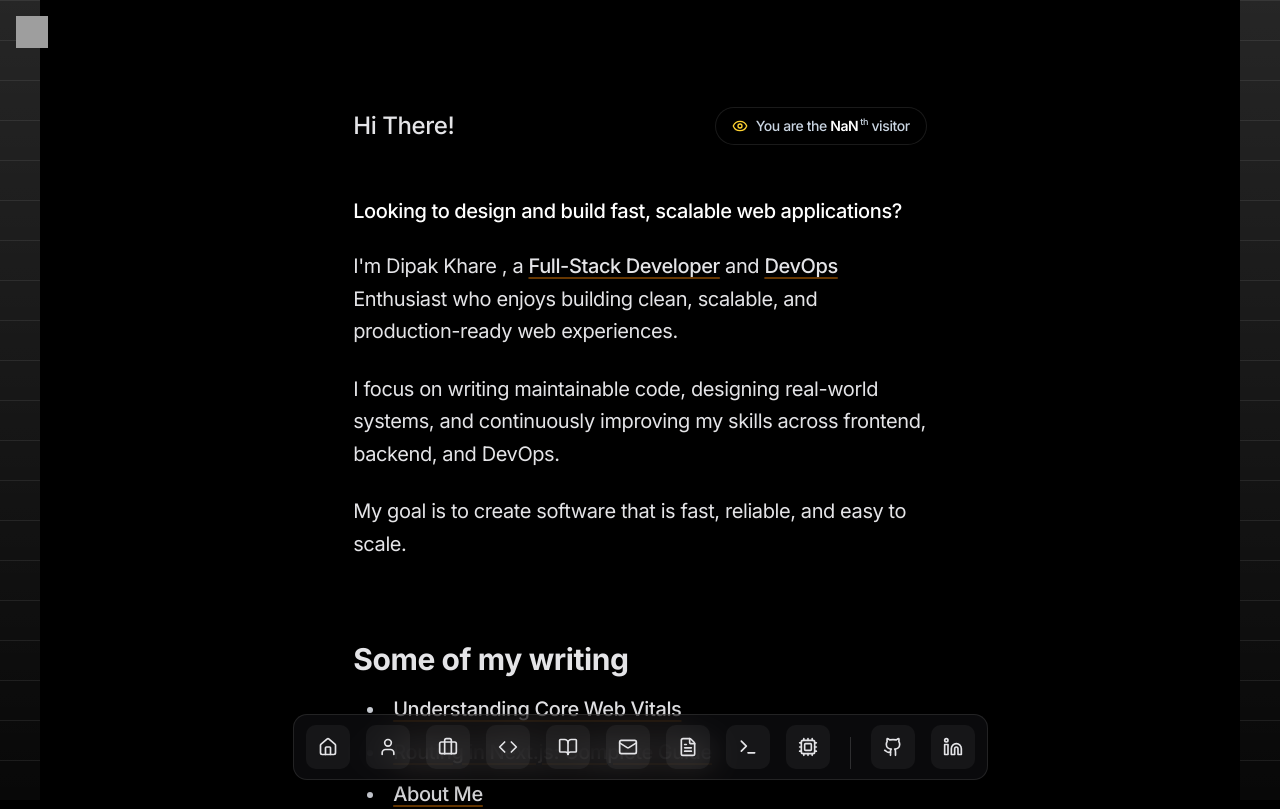
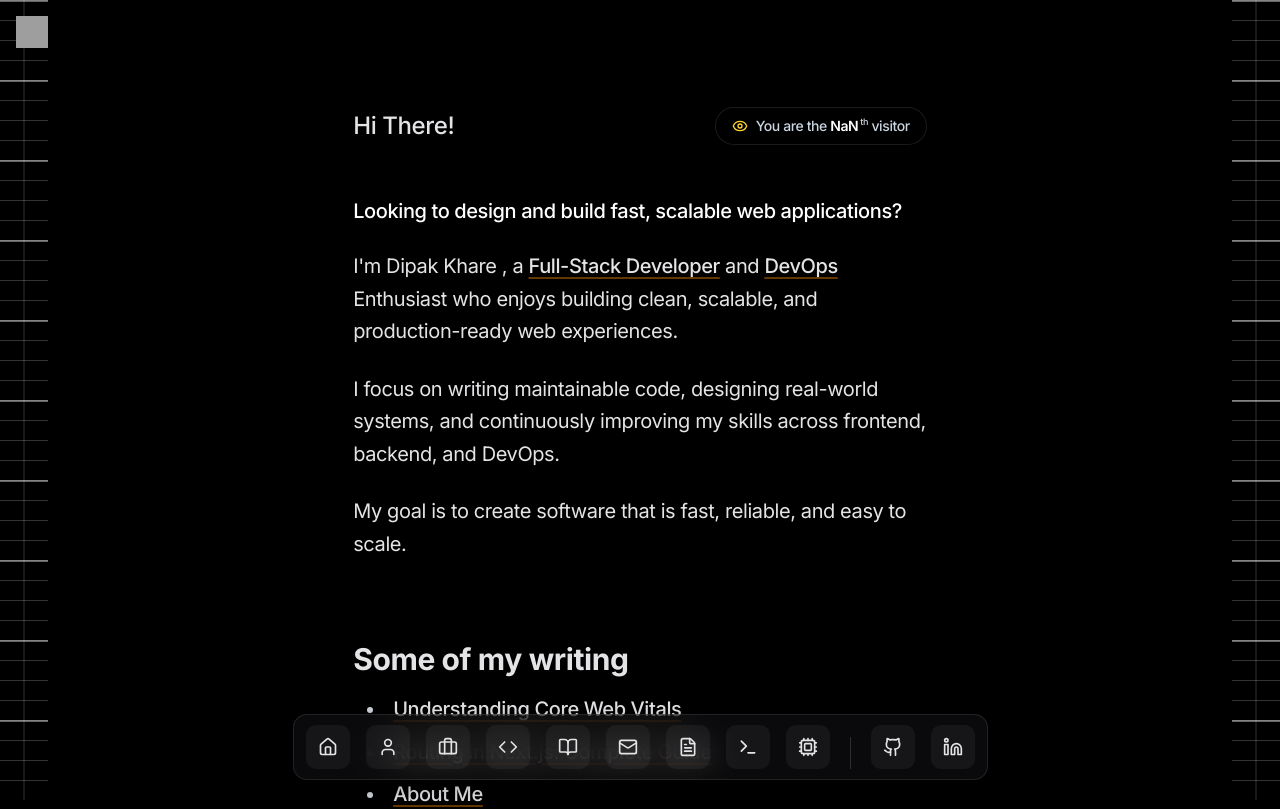
Before and after one commit to DIPAKK2310/dip_blog, a Next.js app: page / in a window 1280 px wide. Shown: the top 809 px of the page. Built offline with nearby package versions, Linux system fonts and the light colour scheme; no server answers; the database is empty; grey boxes are pictures that could not be loaded.

Commit message:
feat:sacler line add

```diff
--- a/components/ui/ScaleLines.tsx
+++ b/components/ui/ScaleLines.tsx
@@ -5,22 +5,42 @@ import { motion } from 'framer-motion'
 const ScaleLines = () => {
   return (
     <>
+      {/* LEFT */}
       <motion.div
         initial={{ opacity: 0 }}
         animate={{ opacity: 1 }}
         transition={{ duration: 1.2 }}
-        className="pointer-events-none fixed left-0 top-0 z-0 hidden h-screen w-10 md:block"
+        className="pointer-events-none fixed left-0 top-0 z-0 hidden h-screen w-12 md:block"
       >
-        <div className="h-full w-full bg-[linear-gradient(to_bottom,rgba(255,255,255,0.15),rgba(255,255,255,0.03)),repeating-linear-gradient(to_bottom,rgba(255,255,255,0.08)_0px,rgba(255,255,255,0.08)_1px,transparent_1px,transparent_40px)]" />
+        <div className="relative h-full w-full">
+          {/* Main vertical line */}
+          <div className="absolute left-1/2 top-0 h-full w-[1px] bg-white/20 -translate-x-1/2" />
+
+          {/* Small ticks */}
+          <div className="absolute inset-0 bg-[repeating-linear-gradient(to_bottom,rgba(255,255,255,0.2)_0px,rgba(255,255,255,0.2)_1px,transparent_1px,transparent_20px)]" />
+
+          {/* Big ticks */}
+          <div className="absolute inset-0 bg-[repeating-linear-gradient(to_bottom,rgba(255,255,255,0.4)_0px,rgba(255,255,255,0.4)_2px,transparent_2px,transparent_80px)]" />
+        </div>
       </motion.div>
 
+      {/* RIGHT */}
       <motion.div
         initial={{ opacity: 0 }}
         animate={{ opacity: 1 }}
         transition={{ duration: 1.2, delay: 0.2 }}
-        className="pointer-events-none fixed right-0 top-0 z-0 hidden h-screen w-10 md:block"
+        className="pointer-events-none fixed right-0 top-0 z-0 hidden h-screen w-12 md:block"
       >
-        <div className="h-full w-full bg-[linear-gradient(to_bottom,rgba(255,255,255,0.15),rgba(255,255,255,0.03)),repeating-linear-gradient(to_bottom,rgba(255,255,255,0.08)_0px,rgba(255,255,255,0.08)_1px,transparent_1px,transparent_40px)]" />
+        <div className="relative h-full w-full">
+          {/* Main vertical line */}
+          <div className="absolute left-1/2 top-0 h-full w-[1px] bg-white/20 -translate-x-1/2" />
+
+          {/* Small ticks */}
+          <div className="absolute inset-0 bg-[repeating-linear-gradient(to_bottom,rgba(255,255,255,0.2)_0px,rgba(255,255,255,0.2)_1px,transparent_1px,transparent_20px)]" />
+
+          {/* Big ticks */}
+          <div className="absolute inset-0 bg-[repeating-linear-gradient(to_bottom,rgba(255,255,255,0.4)_0px,rgba(255,255,255,0.4)_2px,transparent_2px,transparent_80px)]" />
+        </div>
       </motion.div>
     </>
   )
```
